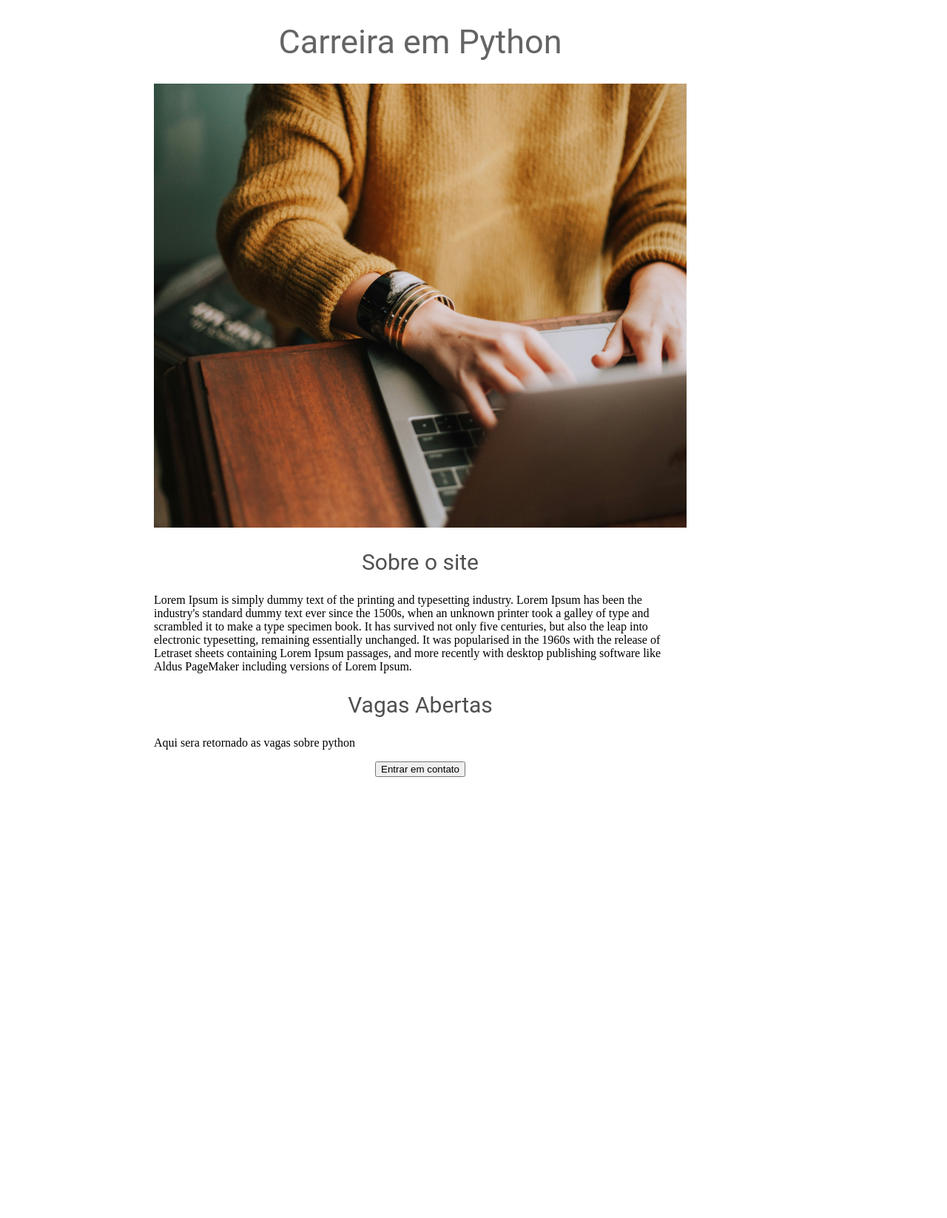
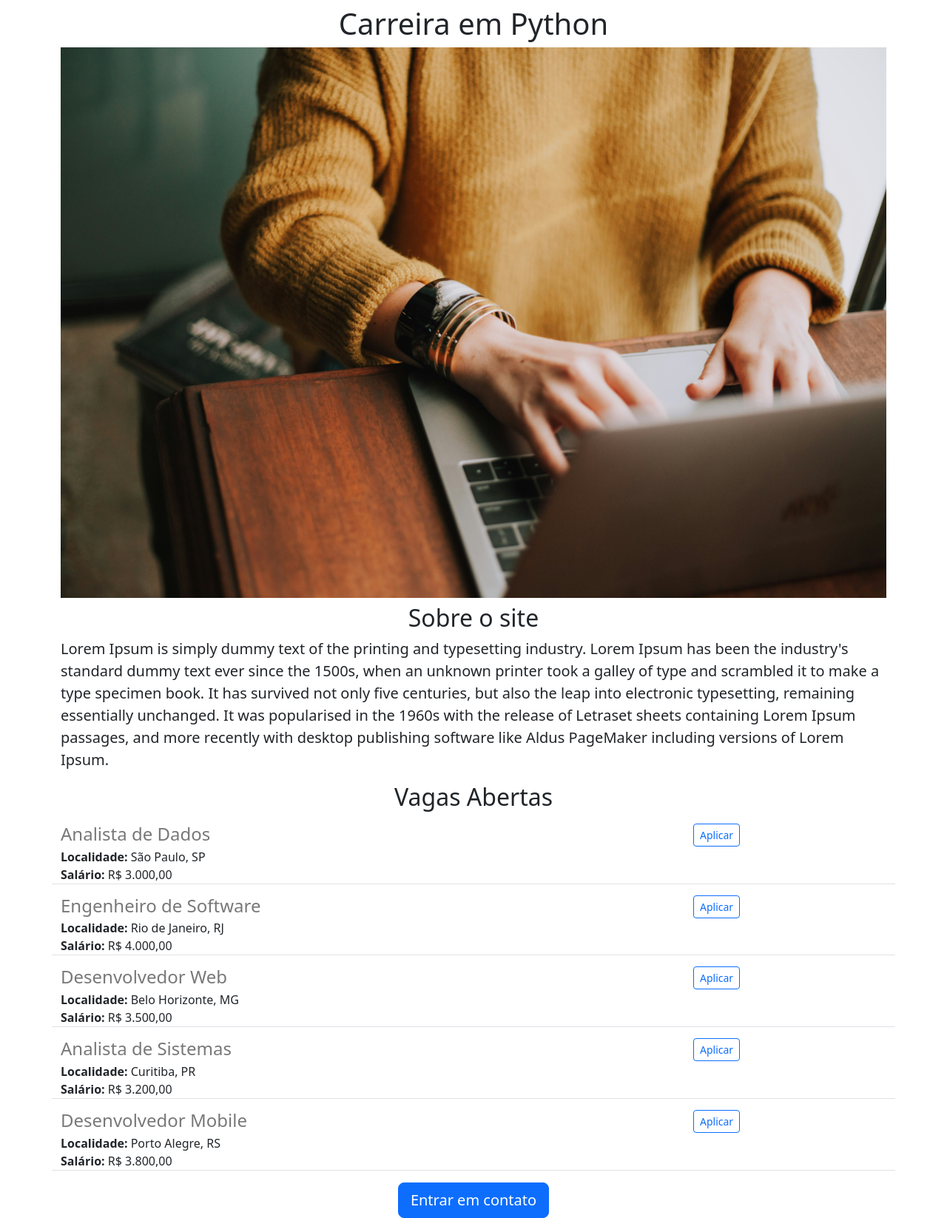
Before and after one commit to ArthurVarela/Python-Carreiras, a Flask app: page / in a window 1280 px wide. Shown: the whole page at 74% size. Before the commit the page ends 1050 px from the top, so only its background shows below. Run offline with Flask 3, Linux system fonts and the light colour scheme.

Commit message:
Adicionando Listagem de Vagas e Endpoint

```diff
--- a/app.py
+++ b/app.py
@@ -1,11 +1,43 @@
-from flask import Flask, render_template
+from flask import Flask, render_template, jsonify
 
 app = Flask(__name__)
+
+VAGAS = [{
+    'id': 1,
+    'titulo': 'Analista de Dados',
+    'localidade': 'São Paulo, SP',
+    'salario': 'R$ 3.000,00'
+}, {
+    'id': 2,
+    'titulo': 'Engenheiro de Software',
+    'localidade': 'Rio de Janeiro, RJ',
+    'salario': 'R$ 4.000,00'
+}, {
+    'id': 3,
+    'titulo': 'Desenvolvedor Web',
+    'localidade': 'Belo Horizonte, MG',
+    'salario': 'R$ 3.500,00'
+}, {
+    'id': 4,
+    'titulo': 'Analista de Sistemas',
+    'localidade': 'Curitiba, PR',
+    'salario': 'R$ 3.200,00'
+}, {
+    'id': 5,
+    'titulo': 'Desenvolvedor Mobile',
+    'localidade': 'Porto Alegre, RS',
+    'salario': 'R$ 3.800,00'
+}]
 
 
 @app.route('/')
 def hello():
-  return render_template("home.html")
+  return render_template("home.html", vagas=VAGAS)
+
+
+@app.route('/vagas')
+def lista_vagas():
+  return jsonify(VAGAS)
 
 
 if __name__ == '__main__':
--- a/templates/home.html
+++ b/templates/home.html
@@ -6,20 +6,24 @@
     <meta http-equiv="X-UA-Compatible" content="IE=edge">
     <meta name="viewport" content="width=device-width, initial-scale=1">
     <title>HomePage</title>
-    <link rel="stylesheet" href="{{url_for('static', filename='estilo.css')}}">
+    <link rel="stylesheet" href="https://cdn.jsdelivr.net/npm/bootstrap@5.3.3/dist/css/bootstrap.min.css" integrity="sha384-QWTKZyjpPEjISv5WaRU9OFeRpok6YctnYmDr5pNlyT2bRjXh0JMhjY6hW+ALEwIH" crossorigin="anonymous">
   </head>
   <body>
-    <div id="container">
-      <h1>Carreira em Python</h1>
-      <img id="banner" src="{{url_for('static', filename='carreiras.jpg')}}" />
-      <h2>Sobre o site</h2>
-      <p>
+    <div class="container">
+      <h1 class="text-center mt-2 mb-2">Carreira em Python</h1>
+      <img class="img-fluid" src="{{url_for('static', filename='carreiras.jpg')}}" />
+      <h2 class="text-center mt-2">Sobre o site</h2>
+      <p class="lead">
         Lorem Ipsum is simply dummy text of the printing and typesetting industry. Lorem Ipsum has been the industry's standard dummy text ever since the 1500s, when an unknown printer took a galley of type and scrambled it to make a type specimen book. It has survived not only five centuries, but also the leap into electronic typesetting, remaining essentially unchanged. It was popularised in the 1960s with the release of Letraset sheets containing Lorem Ipsum passages, and more recently with desktop publishing software like Aldus PageMaker including versions of Lorem Ipsum.
       </p>
-      <h2>Vagas Abertas</h2>
-      <p>Aqui sera retornado as vagas sobre python</p>
-      <div style="text-align: center">
-        <button>Entrar em contato</button>
+      <h2 class="text-center">Vagas Abertas</h2>
+      <p>
+        {% for vaga in vagas %}
+          {% include 'includes/vagas_item.html' %}
+        {% endfor %}
+      </p>
+      <div class="text-center">
+        <button class="btn btn-primary btn-lg">Entrar em contato</button>
 
       </div>
     </div>
--- /dev/null
+++ b/templates/includes/vagas_item.html
@@ -0,0 +1,18 @@
+<div class="row border-bottom" style="margin-bottom: 15px;">
+  <div class="col-9">
+    <h4 style="color: rgb(120, 120, 120); margin-bottom: 4px;">
+      {{vaga.titulo}}
+    </h4>
+    <div>
+      <strong>Localidade:</strong>
+      {{vaga.localidade}}
+    </div>
+    <div>
+      <strong>Salário:</strong>
+      {{vaga.salario}}
+    </div>
+  </div>
+  <div class="col-3">
+   <button  type="button" class="btn btn-outline-primary btn-sm">Aplicar</button>
+  </div>
+</div>
```
Also changed, not shown: 1 other file.
